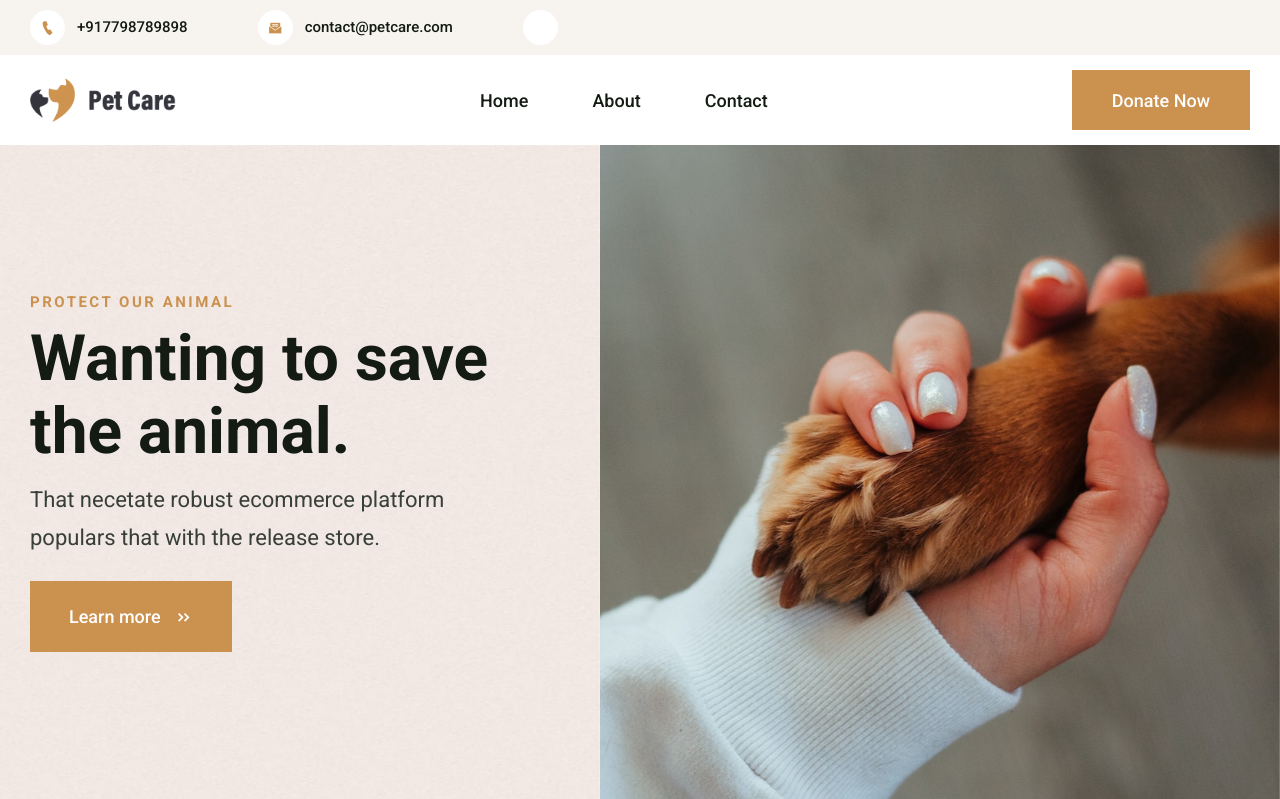
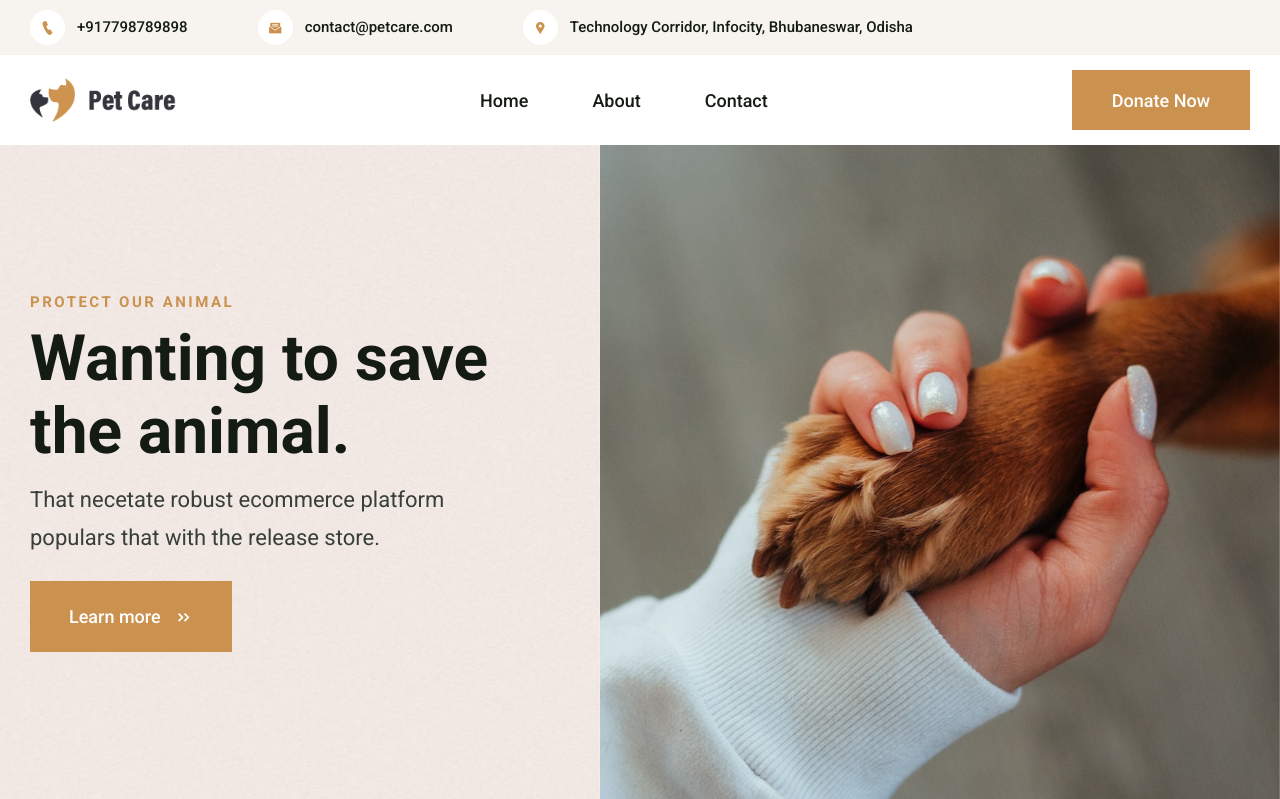
Before and after one commit to basu021/Nirman-petcare, a PHP site: page /view/home in a window 1280 px wide. Shown: the top 799 px of the page. Run offline with PHP 8.4, Linux system fonts and the light colour scheme.

Commit message:
header update
header minor update

```diff
--- a/view/header/TopHeader.php
+++ b/view/header/TopHeader.php
@@ -13,8 +13,8 @@
                         <a href="mailto://contact@petcare.com" class="text">contact@petcare.com</a>
                     </li>
                     <li>
-                        <span class="icon"><i class="icofont-goTechnology Corridor, Infocity, Bhubaneswar, Odishaogle-map"></i></span>
-                        <span class="text"></span>
+                        <span class="icon"><i class="icofont-google-map"></i></span>
+                        <span class="text">Technology Corridor, Infocity, Bhubaneswar, Odisha</span>
                     </li>
                 </ul>
             </div>
```
